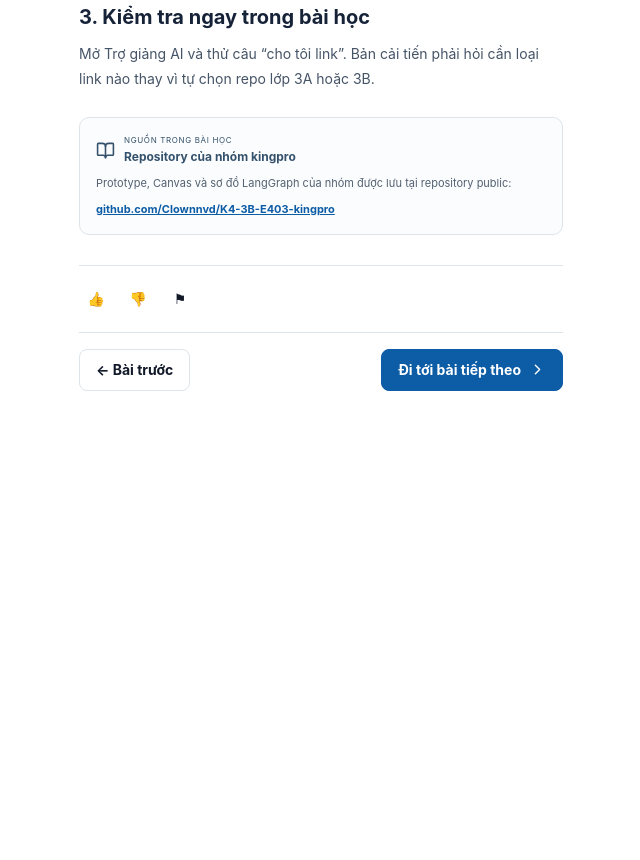
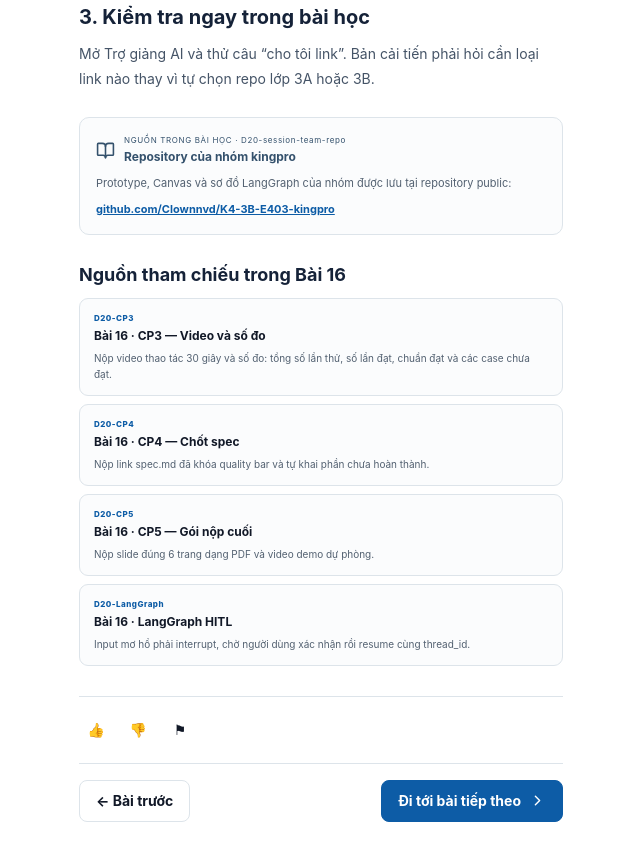
Before and after one commit to Clownnvd/K4-3B-E403-kingpro, a Next.js app in the folder codebase/web/: page / in a window 1280 px wide. Shown: the part 860-1720 px from the top of the page, without its empty margins (269-909 px from the left). Before the commit the page ends 1331 px from the top, so only its background shows below. Built offline with nearby package versions, Linux system fonts and the light colour scheme.

Commit message:
feat(chat): map grounded answers to highlighted VLearn source blocks

```diff
--- a/codebase/web/app/globals.css
+++ b/codebase/web/app/globals.css
@@ -81,6 +81,14 @@ blockquote { margin: 16px 0 0; padding: 15px 17px; border-left: 4px solid var(--
 .groundingSource p { margin: 9px 0 5px; color: #536171; font-size: 11px; }
 .groundingSource a { color: var(--blue); font-size: 11px; font-weight: 700; overflow-wrap: anywhere; }
 .groundingSource.highlighted { border-color: #e9b949; background: #fff8d9; box-shadow: 0 0 0 4px rgba(233,185,73,.18); animation: sourcePulse .7s ease-out; }
+.lessonSources { margin-top: 26px; }
+.lessonSources h2 { margin: 0 0 10px; color: #152238; font-size: 18px; }
+.lessonSourceCard { margin-top: 8px; padding: 13px 14px; border: 1px solid var(--line); border-radius: 9px; background: #fbfcfd; transition: border-color .25s, background .25s, box-shadow .25s; }
+.lessonSourceCard small, .lessonSourceCard strong { display: block; }
+.lessonSourceCard small { color: var(--blue); font-size: 8px; font-weight: 800; letter-spacing: .06em; }
+.lessonSourceCard strong { margin-top: 3px; font-size: 12px; }
+.lessonSourceCard p { margin: 5px 0 0; color: #536171; font-size: 10px; line-height: 1.6; }
+.lessonSourceCard.highlighted { border-color: #e9b949; background: #fff8d9; box-shadow: 0 0 0 4px rgba(233,185,73,.18); animation: sourcePulse .7s ease-out; }
 @keyframes sourcePulse { 0% { transform: scale(.99); } 100% { transform: scale(1); } }
 .lessonFeedback { display: flex; gap: 8px; margin-top: 30px; padding: 16px 0; border-top: 1px solid var(--line); border-bottom: 1px solid var(--line); }
 .lessonFeedback button { width: 34px; height: 34px; border: 0; border-radius: 8px; background: transparent; cursor: pointer; }
--- a/codebase/web/components/tutor-workspace.tsx
+++ b/codebase/web/components/tutor-workspace.tsx
@@ -51,6 +51,12 @@ const lessons = [
 ];
 
 const graphSteps = ["receive_input", "classify_ambiguity", "build_options", "interrupt", "resume", "answer"];
+const lessonSources = [
+  { id: "D20-CP3", title: "Bài 16 · CP3 — Video và số đo", text: "Nộp video thao tác 30 giây và số đo: tổng số lần thử, số lần đạt, chuẩn đạt và các case chưa đạt." },
+  { id: "D20-CP4", title: "Bài 16 · CP4 — Chốt spec", text: "Nộp link spec.md đã khóa quality bar và tự khai phần chưa hoàn thành." },
+  { id: "D20-CP5", title: "Bài 16 · CP5 — Gói nộp cuối", text: "Nộp slide đúng 6 trang dạng PDF và video demo dự phòng." },
+  { id: "D20-LangGraph", title: "Bài 16 · LangGraph HITL", text: "Input mơ hồ phải interrupt, chờ người dùng xác nhận rồi resume cùng thread_id." },
+];
 
 function Topbar({ openOutline, openTutor }: { openOutline: () => void; openTutor: () => void }) {
   return (
@@ -91,7 +97,7 @@ function CourseOutline({ open, close }: { open: boolean; close: () => void }) {
   );
 }
 
-function LessonContent({ highlightSource }: { highlightSource: boolean }) {
+function LessonContent({ highlightSource }: { highlightSource: string | null }) {
   return (
     <main className="lessonContent">
       <div className="lessonInner">
@@ -102,7 +108,8 @@ function LessonContent({ highlightSource }: { highlightSource: boolean }) {
         <section className="lessonSection"><h2>1. Tìm pain có bằng chứng</h2><p>Đọc chatlog Tutor, quan sát hành vi thật và ghi lại những lượt hệ thống trả lời sai ngữ cảnh. Không chọn vấn đề chỉ vì nghe có vẻ hay.</p><div className="evidenceRow"><span>3.097</span><p>lượt Tutor K4 đã được rà soát</p><span>0,19%</span><p>lượt dùng hành vi hỏi lại</p></div></section>
         <section className="lessonSection"><h2>2. Chốt lát cắt một câu</h2><p>Nhóm kingpro chọn đúng một lỗi: Tutor trả lời theo suy đoán khi câu hỏi chưa đủ rõ. Tính năng mới sẽ dừng và hỏi lại trước khi tạo câu trả lời.</p><blockquote>Học viên gửi câu hỏi mơ hồ → AI nhận diện thiếu ý định → học viên chọn cách hiểu → Tutor mới tiếp tục trả lời.</blockquote></section>
         <section className="lessonSection"><h2>3. Kiểm tra ngay trong bài học</h2><p>Mở Trợ giảng AI và thử câu “cho tôi link”. Bản cải tiến phải hỏi cần loại link nào thay vì tự chọn repo lớp 3A hoặc 3B.</p></section>
-        <section id="vlearn-grounding-source" className={`groundingSource ${highlightSource ? "highlighted" : ""}`}><div><BookOpen size={19} /><span><small>NGUỒN TRONG BÀI HỌC</small><strong>Repository của nhóm kingpro</strong></span></div><p>Prototype, Canvas và sơ đồ LangGraph của nhóm được lưu tại repository public:</p><a href="https://github.com/Clownnvd/K4-3B-E403-kingpro" target="_blank" rel="noreferrer">github.com/Clownnvd/K4-3B-E403-kingpro</a></section>
+        <section data-source-id="D20-session-team-repo" className={`groundingSource ${highlightSource === "D20-session-team-repo" ? "highlighted" : ""}`}><div><BookOpen size={19} /><span><small>NGUỒN TRONG BÀI HỌC · D20-session-team-repo</small><strong>Repository của nhóm kingpro</strong></span></div><p>Prototype, Canvas và sơ đồ LangGraph của nhóm được lưu tại repository public:</p><a href="https://github.com/Clownnvd/K4-3B-E403-kingpro" target="_blank" rel="noreferrer">github.com/Clownnvd/K4-3B-E403-kingpro</a></section>
+        <section className="lessonSources"><h2>Nguồn tham chiếu trong Bài 16</h2>{lessonSources.map((source) => <article key={source.id} data-source-id={source.id} className={`lessonSourceCard ${highlightSource === source.id ? "highlighted" : ""}`}><small>{source.id}</small><strong>{source.title}</strong><p>{source.text}</p></article>)}</section>
         <div className="lessonFeedback"><button type="button" aria-label="Bài học hữu ích">👍</button><button type="button" aria-label="Bài học chưa hữu ích">👎</button><button type="button" aria-label="Báo lỗi nội dung">⚑</button></div>
         <nav className="lessonNav"><button type="button">← Bài trước</button><button type="button" className="nextLesson">Đi tới bài tiếp theo <ChevronRight size={17} /></button></nav>
       </div>
@@ -145,7 +152,7 @@ function ClarificationCard({ scenario, choose, openCustom, stage, rounds }: { sc
   );
 }
 
-function TutorPanel({ open, close, onSourceHighlight }: { open: boolean; close: () => void; onSourceHighlight: (active: boolean) => void }) {
+function TutorPanel({ open, close, onSourceHighlight }: { open: boolean; close: () => void; onSourceHighlight: (sourceId: string | null) => void }) {
   const [scenarioId, setScenarioId] = useState<ScenarioId>("link");
   const [stage, setStage] = useState<Stage>("idle");
   const [displayQuestion, setDisplayQuestion] = useState("");
@@ -167,14 +174,16 @@ function TutorPanel({ open, close, onSourceHighlight }: { open: boolean; close:
     : selected?.source?.startsWith("github.com/")
       ? `https://${selected.source}`
       : null;
+  const internalSource = selected?.source?.startsWith("D20-") ? selected.source : null;
+  const sourceLabel = lessonSources.find((source) => source.id === internalSource)?.title ?? internalSource;
 
-  const reset = () => { setStage("idle"); setHistory([]); setDisplayQuestion(""); setSelected(null); setCustomText(""); setComposerText(""); setRounds(1); setThreadId(null); setRuntimeScenario(null); setRuntimeMeta(null); setApiError(""); setSourceOpen(false); onSourceHighlight(false); };
+  const reset = () => { setStage("idle"); setHistory([]); setDisplayQuestion(""); setSelected(null); setCustomText(""); setComposerText(""); setRounds(1); setThreadId(null); setRuntimeScenario(null); setRuntimeMeta(null); setApiError(""); setSourceOpen(false); onSourceHighlight(null); };
   const runRealCase = async (question: string) => {
     if (runningRef.current) return;
     runningRef.current = true;
     if (stage === "answered" && selected && displayQuestion) setHistory((items) => [...items, { role: "user", content: displayQuestion }, { role: "assistant", content: selected.answer, link: directAnswerUrl ?? undefined }]);
     const matched = scenarios.find((item) => question.toLowerCase().includes(item.question)) ?? scenarios[0];
-    setScenarioId(matched.id); setDisplayQuestion(question); setStage("loading"); setSelected(null); setApiError(""); setSourceOpen(false); onSourceHighlight(false);
+    setScenarioId(matched.id); setDisplayQuestion(question); setStage("loading"); setSelected(null); setApiError(""); setSourceOpen(false); onSourceHighlight(null);
     try {
       const response = await fetch("/api/agent", { method: "POST", headers: { "Content-Type": "application/json" }, body: JSON.stringify({ action: "start", question, lesson_id: "D20-S02", lesson_title: "Bài 16 · Khám phá bài toán" }) });
       const data = await response.json() as AgentResponse & { detail?: string };
@@ -204,7 +213,7 @@ function TutorPanel({ open, close, onSourceHighlight }: { open: boolean; close:
     window.setTimeout(() => setStage("answered"), 500);
   };
   const submitCustom = (event: FormEvent) => { event.preventDefault(); if (customText.trim().length < 4) return; choose({ id: "custom", label: customText.trim(), detail: "Do học viên bổ sung", answer: `Đã hiểu ý anh: ${customText.trim()}`, source: "Ý định do học viên xác nhận" }); };
-  const correct = () => { setSelected(null); setSourceOpen(false); onSourceHighlight(false); if (rounds >= 2) setStage("failed"); else { setRounds((value) => value + 1); setStage("clarify"); } };
+  const correct = () => { setSelected(null); setSourceOpen(false); onSourceHighlight(null); if (rounds >= 2) setStage("failed"); else { setRounds((value) => value + 1); setStage("clarify"); } };
   const send = (event: FormEvent) => { event.preventDefault(); const text = composerText.trim(); if (!text) return; setComposerText(""); void runRealCase(text); };
   const sendOnEnter = (event: KeyboardEvent<HTMLTextAreaElement>) => {
     if (event.key !== "Enter" || event.shiftKey || event.nativeEvent.isComposing) return;
@@ -224,7 +233,7 @@ function TutorPanel({ open, close, onSourceHighlight }: { open: boolean; close:
         <ClarificationCard scenario={activeScenario} choose={choose} openCustom={() => setStage("custom")} stage={stage} rounds={rounds} />
         {stage === "custom" && <article className="customCard"><button type="button" onClick={() => setStage("clarify")}>← Quay lại lựa chọn</button><h3>Anh muốn hỏi cụ thể điều gì?</h3><p>Thêm tên đối tượng hoặc loại tài liệu.</p><form onSubmit={submitCustom}><textarea aria-label="Nội dung làm rõ" autoFocus value={customText} onChange={(event) => setCustomText(event.target.value)} placeholder="Ví dụ: Link repo nhóm kingpro…" /><div><span>{customText.trim().length < 4 ? "Nhập ít nhất 4 ký tự" : "Đã đủ thông tin"}</span><button type="submit" disabled={customText.trim().length < 4}>Tiếp tục</button></div></form><GraphTrace stage={stage} rounds={rounds} /></article>}
         {stage === "loading" && <div className="loadingCard"><i /><span><strong>Đang tiếp tục luồng…</strong><small>Kiểm tra lại ý định trước khi trả lời</small></span></div>}
-        {stage === "answered" && selected && <article className="answerCard"><header><span className="aiMark small"><Sparkles size={14} /></span><div><small>Trợ giảng AI</small><p>{selected.answer}</p></div></header>{directAnswerUrl && <><a className="directAnswer" href={directAnswerUrl} target="_blank" rel="noreferrer"><Link2 size={14} /><span><small>Đáp án trực tiếp</small><strong>{selected.source}</strong></span><ChevronRight size={15} /></a><button type="button" className="sourceToggle" aria-pressed={sourceOpen} onClick={() => { const next = !sourceOpen; setSourceOpen(next); onSourceHighlight(next); }}><span><BookOpen size={14} /> {sourceOpen ? "Nguồn đang được bôi sáng" : "Kiểm tra nguồn trong bài"}</span><ChevronRight size={14} /></button></>}<footer><button type="button" onClick={correct}><RotateCcw size={14} /> Không phải ý này</button><span><Check size={13} /> Đã xử lý xong</span></footer><GraphTrace stage={stage} rounds={rounds} /></article>}
+        {stage === "answered" && selected && <article className="answerCard"><header><span className="aiMark small"><Sparkles size={14} /></span><div><small>Trợ giảng AI</small><p>{selected.answer}</p></div></header>{directAnswerUrl && <a className="directAnswer" href={directAnswerUrl} target="_blank" rel="noreferrer"><Link2 size={14} /><span><small>Đáp án trực tiếp</small><strong>{selected.source}</strong></span><ChevronRight size={15} /></a>}{(directAnswerUrl || internalSource) && <button type="button" className="sourceToggle" aria-pressed={sourceOpen} onClick={() => { const next = !sourceOpen; setSourceOpen(next); onSourceHighlight(next ? (internalSource ?? "D20-session-team-repo") : null); }}><span><BookOpen size={14} /> {sourceOpen ? "Nguồn đang được bôi sáng" : `Nguồn: ${sourceLabel ?? "Bài học đang mở"}`}</span><ChevronRight size={14} /></button>}<footer><button type="button" onClick={correct}><RotateCcw size={14} /> Không phải ý này</button><span><Check size={13} /> Đã xử lý xong</span></footer><GraphTrace stage={stage} rounds={rounds} /></article>}
         {stage === "failed" && <article className="failureCard"><CircleHelp size={19} /><div><strong>{apiError ? "Agent chưa thể hoàn thành lượt chạy." : "Mình vẫn chưa xác định được ý anh."}</strong><p>{apiError || "Hãy chọn một đoạn trong bài hoặc nhập tên đối tượng cụ thể."}</p><button type="button" onClick={apiError ? () => void runRealCase(displayQuestion) : reset}>{apiError ? "Thử lại" : "Bắt đầu chat mới"}</button></div></article>}
       </div>
       <form className="tutorComposer" onSubmit={send}><textarea aria-label="Câu hỏi cho Trợ giảng AI" value={composerText} onChange={(event) => setComposerText(event.target.value)} onKeyDown={sendOnEnter} placeholder="Hỏi bất cứ điều gì…" rows={1} /><button type="submit" disabled={!composerText.trim()} aria-label="Gửi"><ArrowUp size={18} /></button><span>Enter để gửi · Shift+Enter xuống dòng · Hãy kiểm tra lại nguồn.</span></form>
@@ -235,11 +244,11 @@ function TutorPanel({ open, close, onSourceHighlight }: { open: boolean; close:
 export function TutorWorkspace() {
   const [outlineOpen, setOutlineOpen] = useState(false);
   const [tutorOpen, setTutorOpen] = useState(false);
-  const [highlightSource, setHighlightSource] = useState(false);
+  const [highlightSource, setHighlightSource] = useState<string | null>(null);
   const closeDrawers = () => { setOutlineOpen(false); setTutorOpen(false); };
-  const updateSourceHighlight = (active: boolean) => {
-    setHighlightSource(active);
-    if (active) window.setTimeout(() => document.getElementById("vlearn-grounding-source")?.scrollIntoView({ behavior: "smooth", block: "center" }), 50);
+  const updateSourceHighlight = (sourceId: string | null) => {
+    setHighlightSource(sourceId);
+    if (sourceId) window.setTimeout(() => document.querySelector(`[data-source-id="${sourceId}"]`)?.scrollIntoView({ behavior: "smooth", block: "center" }), 50);
   };
   return (
     <div className="vlearnApp">
```
